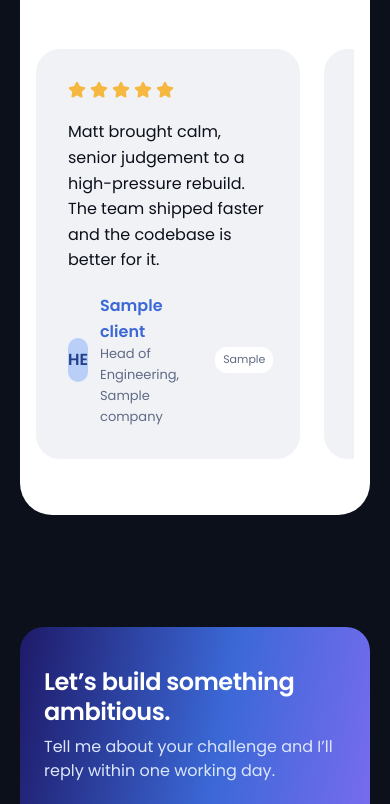
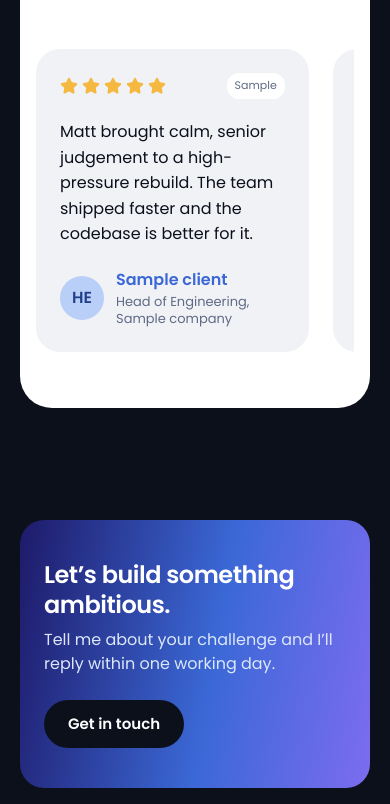
Before and after one commit to code-mattclaffey/northstardigitalconsulting.co.uk, an Astro site: page / in a window 390 px wide. Shown: the part 4712-5516 px from the top of the page. Built offline with nearby package versions, Linux system fonts and the light colour scheme; Astro itself is replaced by a stand-in of ours.

Commit message:
feat(#6): roomier testimonial names and swipeable case studies on mobile
Co-Authored-By: Claude Opus 5.5 <noreply@anthropic.com>
Claude-Session: https://claude.ai/code/session_01DrgLa5ozDeUit9i4VeDrUy

```diff
--- a/src/components/CaseStudies.astro
+++ b/src/components/CaseStudies.astro
@@ -22,7 +22,7 @@ const art = ["bg-art-1", "bg-art-2", "bg-art-3"];
           <Fragment slot="lead">Real projects, the decisions behind them and what changed.</Fragment>
         </SectionHeading>
 
-        <ul class="m-0 mt-12 grid list-none grid-cols-1 gap-6 p-0 md:grid-cols-3">
+        <ul class="swipe-row m-0 mt-12 grid list-none grid-cols-1 gap-6 p-0 md:grid-cols-3">
           {featured.map((post, i) => (
             <li data-reveal style={`--reveal-delay: ${i * 120}ms`}>
               <article class="group relative flex h-full flex-col overflow-hidden rounded-3xl border border-border bg-card transition-colors hover:border-brand-blue-400/60">
--- a/src/components/Testimonials.astro
+++ b/src/components/Testimonials.astro
@@ -46,36 +46,36 @@ const testimonials = await getTestimonials();
             aria-label="Testimonials"
           >
             {testimonials.map((t) => (
-              <li class="flex w-[min(440px,85%)] flex-none snap-start">
-                <figure class="m-0 flex w-full flex-col gap-5 rounded-3xl bg-brand-stone p-8">
-                  <span class="flex gap-1" role="img" aria-label="Rated 5 out of 5">
-                    {Array.from({ length: 5 }, () => (
-                      <Star className="size-[18px] fill-brand-gold text-brand-gold" aria-hidden="true" />
-                    ))}
-                  </span>
-                  <blockquote class="m-0 text-[17px] leading-relaxed">
-                    <p class="m-0">{t.quote}</p>
-                  </blockquote>
-                  <figcaption class="mt-auto flex items-center justify-between gap-3">
-                    <span class="flex items-center gap-3">
-                      <span
-                        class="flex size-11 items-center justify-center rounded-full bg-brand-blue-200 font-semibold text-brand-blue-800"
-                        aria-hidden="true"
-                      >
-                        {initials(t.isSample ? t.role : t.name)}
-                      </span>
-                      <span class="flex flex-col">
-                        <span class="font-semibold text-primary">{t.name}</span>
-                        <span class="text-[13px] text-muted-foreground">
-                          {t.company ? `${t.role}, ${t.company}` : t.role}
-                        </span>
-                      </span>
+              <li class="flex w-[min(440px,88%)] flex-none snap-start">
+                <figure class="m-0 flex w-full flex-col gap-5 rounded-3xl bg-brand-stone p-6 md:p-8">
+                  <div class="flex items-center justify-between gap-3">
+                    <span class="flex gap-1" role="img" aria-label="Rated 5 out of 5">
+                      {Array.from({ length: 5 }, () => (
+                        <Star className="size-[18px] fill-brand-gold text-brand-gold" aria-hidden="true" />
+                      ))}
                     </span>
                     {t.isSample && (
                       <span class="rounded-md bg-background px-2 py-1 text-[11px] text-muted-foreground">
                         Sample
                       </span>
                     )}
+                  </div>
+                  <blockquote class="m-0 text-[17px] leading-relaxed">
+                    <p class="m-0">{t.quote}</p>
+                  </blockquote>
+                  <figcaption class="mt-auto flex items-center gap-3">
+                    <span
+                      class="flex size-11 flex-none items-center justify-center rounded-full bg-brand-blue-200 font-semibold text-brand-blue-800"
+                      aria-hidden="true"
+                    >
+                      {initials(t.isSample ? t.role : t.name)}
+                    </span>
+                    <span class="flex min-w-0 flex-col">
+                      <span class="font-semibold text-primary">{t.name}</span>
+                      <span class="text-[13px] leading-snug text-muted-foreground">
+                        {t.company ? `${t.role}, ${t.company}` : t.role}
+                      </span>
+                    </span>
                   </figcaption>
                 </figure>
               </li>
```
